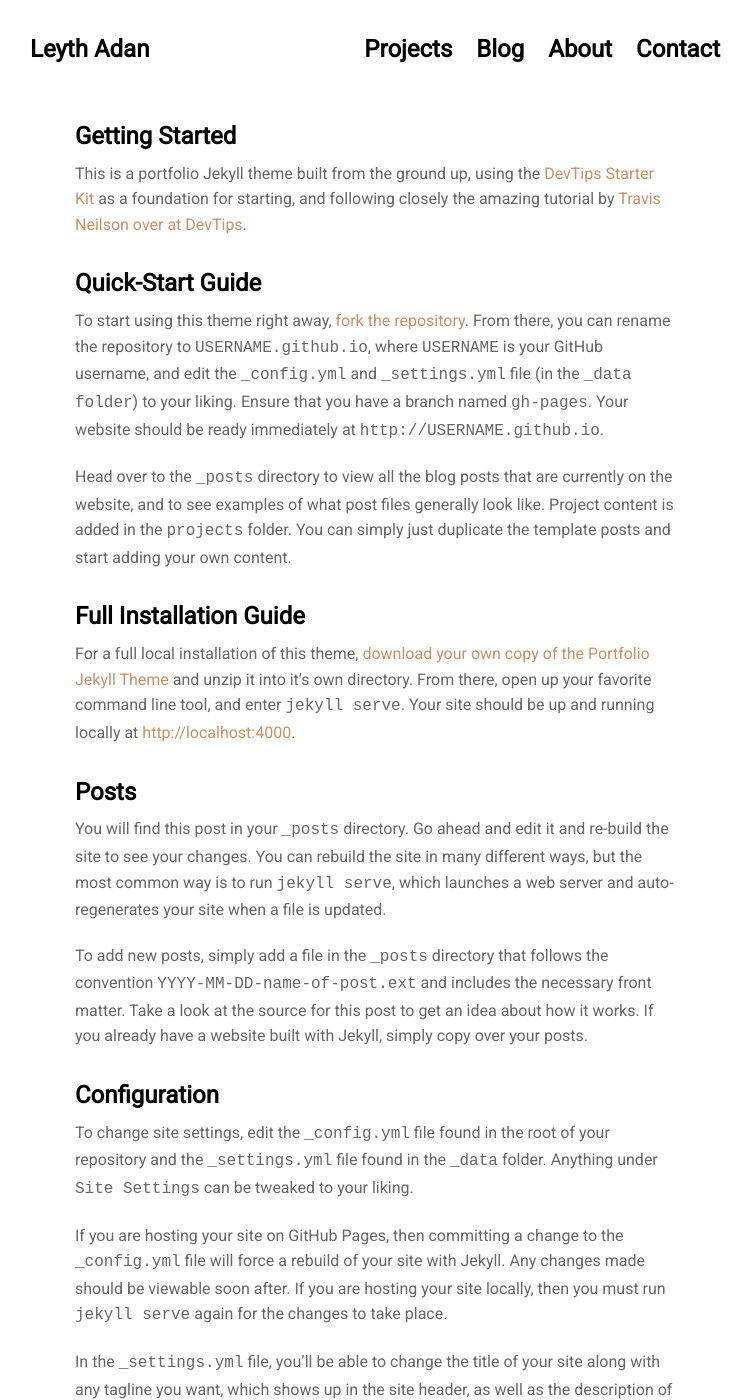
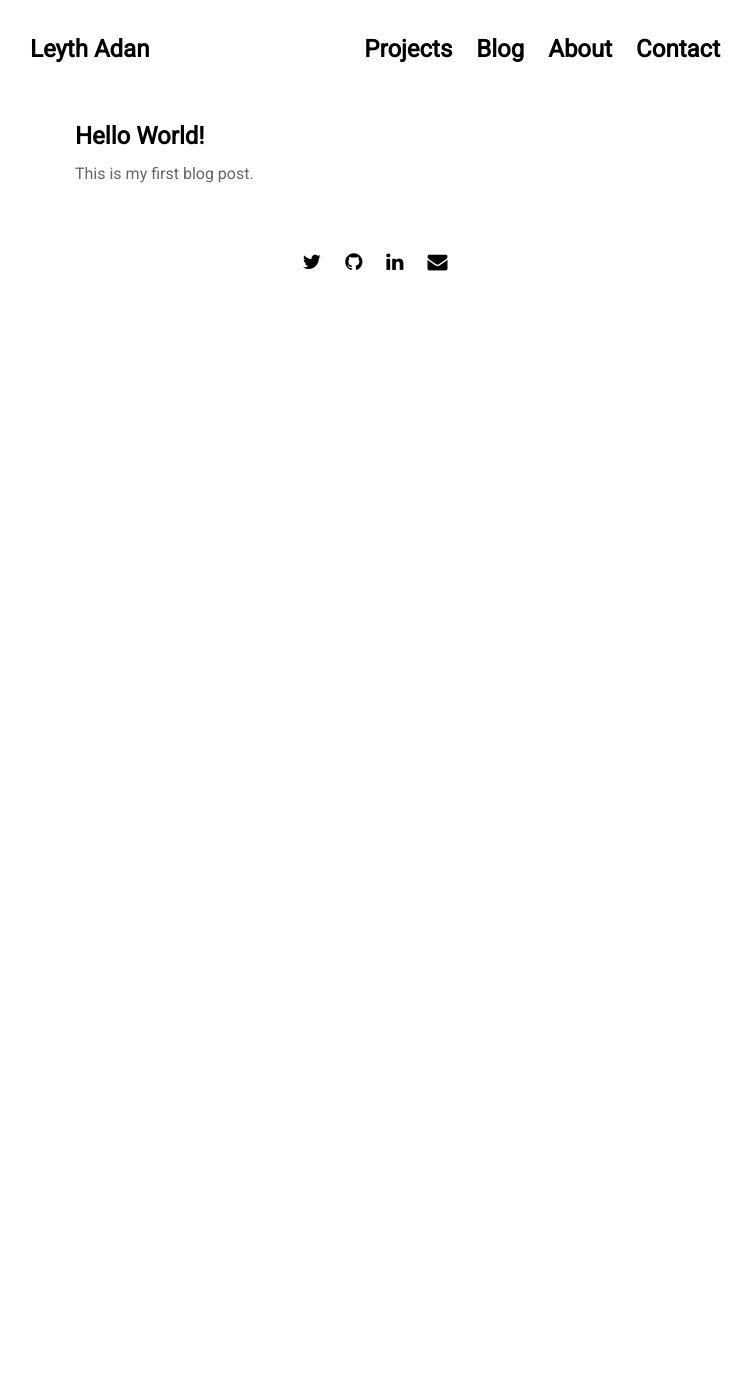
Before and after one commit to wehelie/leyth, a Jekyll site: the page built from _posts/2017-01-01-getting-started.md, in a window 1280 px wide and 1400 px high. Shown: the whole window, without its empty margins (265-1017 px from the left). Built offline with Jekyll 4.4.1, drawn with Linux system fonts in a browser that asks for light colours; nearby versions of some CDN libraries; some of the changed text lies outside the part shown.

Commit message:
Update 2017-01-01-getting-started.md

```diff
--- a/_posts/2017-01-01-getting-started.md
+++ b/_posts/2017-01-01-getting-started.md
@@ -1,42 +1,6 @@
 ---
 layout: post
-title: "Getting Started"
+title: "Hello World!"
 ---
 
-This is a portfolio Jekyll theme built from the ground up, using the [DevTips Starter Kit](http://devtipsstarterkit.com/) as a foundation for starting, and following closely the amazing tutorial by [Travis Neilson over at DevTips](https://www.youtube.com/watch?v=T6jKLsxbFg4&list=PL0CB3OvPhDA_STygmp3sDenx3UpdOMk7P).
-
-#### Quick-Start Guide
-
-To start using this theme right away, [fork the repository](https://github.com/LeNPaul/portfolio-jekyll-theme/fork). From there, you can rename the repository to `USERNAME.github.io`, where `USERNAME` is your GitHub username, and edit the `_config.yml` and `_settings.yml` file (in the `_data folder`) to your liking. Ensure that you have a branch named `gh-pages`. Your website should be ready immediately at `http://USERNAME.github.io`.
-
-Head over to the `_posts` directory to view all the blog posts that are currently on the website, and to see examples of what post files generally look like. Project content is added in the `projects` folder.  You can simply just duplicate the template posts and start adding your own content.
-
-#### Full Installation Guide
-
-For a full local installation of this theme, [download your own copy of the Portfolio Jekyll Theme](https://github.com/LeNPaul/portfolio-jekyll-theme/archive/gh-pages.zip) and unzip it into it's own directory. From there, open up your favorite command line tool, and enter `jekyll serve`. Your site should be up and running locally at [http://localhost:4000](http://localhost:4000).
-
-#### Posts
-
-You will find this post in your `_posts` directory. Go ahead and edit it and re-build the site to see your changes. You can rebuild the site in many different ways, but the most common way is to run `jekyll serve`, which launches a web server and auto-regenerates your site when a file is updated.
-
-To add new posts, simply add a file in the `_posts` directory that follows the convention `YYYY-MM-DD-name-of-post.ext` and includes the necessary front matter. Take a look at the source for this post to get an idea about how it works. If you already have a website built with Jekyll, simply copy over your posts.
-
-#### Configuration
-
-To change site settings, edit the `_config.yml` file found in the root of your repository and the `_settings.yml` file found in the `_data` folder. Anything under `Site Settings` can be tweaked to your liking.
-
-If you are hosting your site on GitHub Pages, then committing a change to the `_config.yml` file will force a rebuild of your site with Jekyll. Any changes made should be viewable soon after. If you are hosting your site locally, then you must run `jekyll serve` again for the changes to take place.
-
-In the `_settings.yml` file, you'll be able to change the title of your site along with any tagline you want, which shows up in the site header, as well as the description of your site for SEO purposes. You can also change the social media information, and add your own social media icons.
-
-#### Everything Else
-
-Check out the [Jekyll docs][jekyll-docs] for more info on how to get the most out of Jekyll. File all bugs/feature requests at [Jekyll's GitHub repo][jekyll-gh]. If you have questions, you can ask them on [Jekyll Talk][jekyll-talk].
-
-[jekyll-docs]: http://jekyllrb.com/docs/home
-[jekyll-gh]:   https://github.com/jekyll/jekyll
-[jekyll-talk]: https://talk.jekyllrb.com/
-
-#### Questions?
-
-This theme is completely free and open source software. You may use it however you want, as it is distributed under the [MIT License](http://choosealicense.com/licenses/mit/). If you are having any problems, any questions or suggestions, feel free to [tweet at me](https://twitter.com/intent/tweet?text=My%question%about%Millennial%is:%&amp;via=paululele), or [file a GitHub issue](https://github.com/lenpaul/portfolio-jekyll-theme/issues/new).
+This is my first blog post.
```
